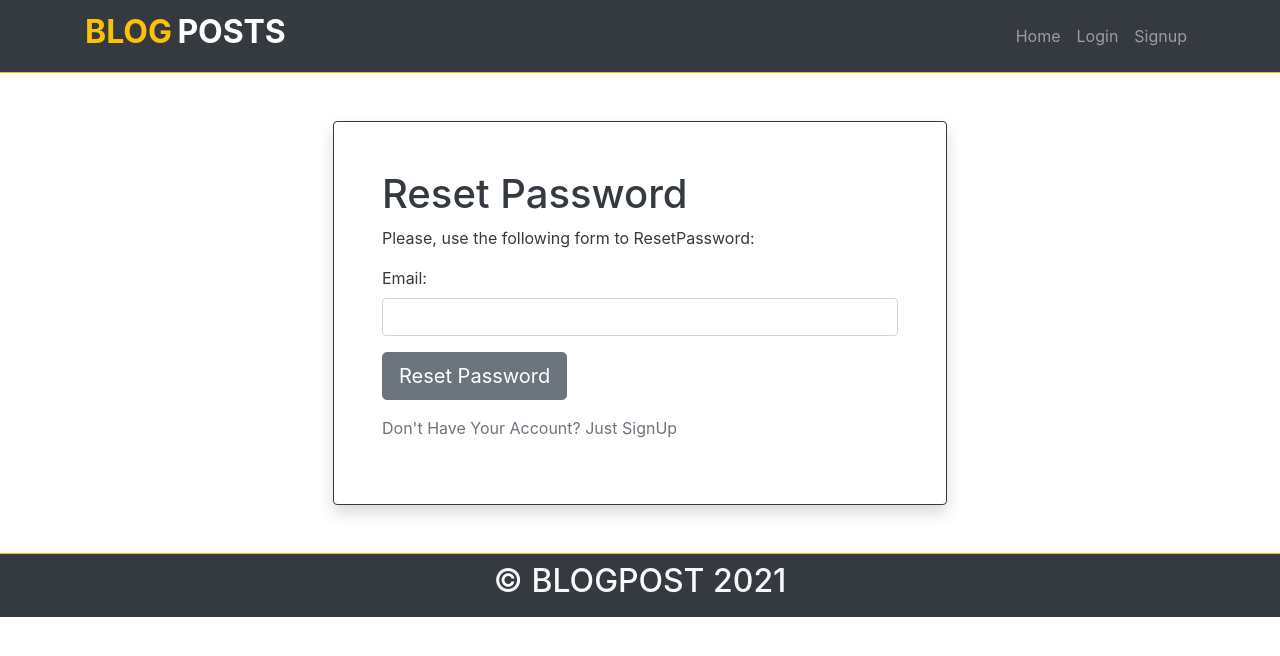
After one commit to bibekgupta3333/blogging_system, a Django app: page /accounts/reset/ in a window 1280 px wide. The commit adds this page. Shown: the top 656 px of the page. Run offline with Django 3.2, Linux system fonts and the light colour scheme; parts of the project's set-up code (start-up, migrations or seed data) failed here and were passed over; some libraries are stand-ins or nearby versions.

Commit message:
✨ added password reset functionality with html

```diff
--- a/blogging_system/accounts/forms.py
+++ b/blogging_system/accounts/forms.py
@@ -54,3 +54,32 @@ class SignUpForm(forms.ModelForm):
         if cd["password"] != cd["password2"]:
             raise forms.ValidationError("Password don't match.")
         return cd["password2"]
+
+
+class EmailForm(forms.Form):
+    email = forms.EmailField()
+
+    def __init__(self, *args, **kwargs):
+        super().__init__(*args, **kwargs)
+        for key in self.fields:
+            self.fields[key].widget.attrs.update({"class": "form-control"})
+
+
+class PasswordResetForm(forms.Form):
+    password = forms.CharField(label="Password", widget=forms.PasswordInput)
+    password2 = forms.CharField(label="Password Re", widget=forms.PasswordInput)
+
+    class Meta:
+        model = User
+        fields = ("password", "password2")
+
+    def __init__(self, *args, **kwargs):
+        super().__init__(*args, **kwargs)
+        for key in self.fields:
+            self.fields[key].widget.attrs.update({"class": "form-control"})
+
+    def clean_password2(self):
+        cd = self.cleaned_data
+        if cd["password"] != cd["password2"]:
+            raise forms.ValidationError("Password don't match.")
+        return cd["password2"]
--- a/blogging_system/accounts/urls.py
+++ b/blogging_system/accounts/urls.py
@@ -9,4 +9,6 @@ urlpatterns = [
     path("edit/", views.EditView.as_view(), name="edit"),
     path("logout/", views.UserLogoutView.as_view(), name="logout"),
     path("activate/<uidb64>/<token>/", views.ActivateView.as_view(), name="activate"),
+    path("reset/", views.ResetPasswordTokenView.as_view(), name="reset_password_initiate"),
+    path("reset/<str:token>/", views.ResetPasswordView.as_view(), name="reset_password"),
 ]
--- a/blogging_system/accounts/views.py
+++ b/blogging_system/accounts/views.py
@@ -1,11 +1,9 @@
-from .models import Profile
+from .models import Profile, ResetToken
 from django.urls import reverse
 from django.contrib import messages
 from django.http import HttpResponse
 from django.views.generic import View
 from django.core.mail import EmailMessage
-from django.contrib.auth.models import User
-from django.contrib.auth.models import User
 from django.contrib.auth.models import User
 from .tokens import account_activation_token
 from django.shortcuts import render, redirect
@@ -189,3 +187,67 @@ class UserLogoutView(View):
         logout(request)
         messages.success(request, " You have Successfully logout from account")
         return redirect("accounts:login")
+
+from .forms import EmailForm ,PasswordResetForm
+from .models import ResetToken
+import uuid
+class ResetPasswordTokenView(View):
+
+    def get(self,request):
+        return render(request,"accounts/reset_initate.html",{"form":EmailForm()})
+
+    def post(self,request):
+        form=EmailForm(request.POST)
+        email_valid=form.is_valid()
+        if not email_valid:
+            messages.error(request, "Email is not valid")
+            return redirect("accounts:reset_password_initiate")
+        email=form.cleaned_data["email"]
+        email_exist=User.objects.filter(email=email).exists()
+        if not email_exist:
+            messages.error(request, "Email not found please sign up")
+            return redirect("accounts:reset_password_initiate")
+        token=ResetToken(token=str(uuid.uuid4()),email=email)
+        token.save()
+        user=User.objects.filter(email=email).first()
+        mail_subject = "Reset Your Password."
+        message = render_to_string(
+            "activate_reset_password.html",
+            {
+                "user": user,
+                "domain": get_current_site(request).domain,
+                "token": token.token,
+            },
+        )
+        email = EmailMessage(mail_subject, message, to=[email])
+        email.send()
+        messages.success(request, "Please check your mail to reset your account")
+        return redirect("accounts:login")
+
+
+class ResetPasswordView(View):
+
+    def get(self,request,token):
+        return render(request,"accounts/password_reset.html",{"form":PasswordResetForm()})
+
+    def post(self,request,token):
+        form=PasswordResetForm(request.POST)
+        password_valid=form.is_valid()
+        if not password_valid:
+            messages.error(request, "Both password does not match")
+            return redirect("accounts:login")
+        token=ResetToken.objects.filter(token=token)
+        if not token.exists():
+            messages.error(request, "Token is invalid")
+            return redirect("accounts:login")
+        if token.first().used:
+            messages.error(request, "Token used already!")
+            return redirect("accounts:login")
+        reset_token=token.first()
+        reset_token.used=True
+        user= User.objects.filter(email=reset_token.email).first()
+        user.set_password(form.cleaned_data["password"])
+        user.save()
+        reset_token.save()
+        messages.success(request, "Password reset successful")
+        return redirect("accounts:login")
--- a/blogging_system/templates/accounts/login.html
+++ b/blogging_system/templates/accounts/login.html
@@ -20,9 +20,14 @@
             />
           </p>
         </form>
+
         <p>
           <a class="text-muted" href="{% url 'accounts:signup' %}"
             >Don't Have Your Account? Just SignUp</a
+          >
+<br>
+          <a class="text-muted" href="{% url 'accounts:reset_password_initiate' %}"
+            >Password Forgotten? Just Reset Password</a
           >
         </p>
       </div>
--- /dev/null
+++ b/blogging_system/templates/accounts/reset_initate.html
@@ -0,0 +1,35 @@
+{% extends 'base.html' %} {% block title %} Reset Password {% endblock %}
+{% block content %}
+{% include 'partials/alert.html' %}
+<div class="row">
+  <div class="container">
+    <div
+      class="col-md-8 mt-3 mx-auto justify-content-center align-items-center"
+    >
+      <div class="m-5 shadow p-5 text-dark border border-dark rounded">
+        <h1>Reset Password </h1>
+        <p>Please, use the following form to ResetPassword:</p>
+
+        <form method="post">
+          {% csrf_token %} {{ form.as_p }}
+          <p>
+            <input
+              class="btn btn-secondary btn-lg"
+              type="submit"
+              value="Reset Password"
+            />
+          </p>
+
+        </form>
+        <p>
+          <a class="text-muted" href="{% url 'accounts:signup' %}">
+          Don't Have Your Account? Just SignUp
+            </a>
+        </p>
+      </div>
+      </div>
+    </div>
+  </div>
+</div>
+
+{% endblock %}
--- a/blogging_system/templates/activate_email.html
+++ b/blogging_system/templates/activate_email.html
@@ -1,4 +1,4 @@
 {% autoescape off %} Hi {{ user.username }}, Please click on the link to confirm
 your registration, http://{{ domain }}/accounts/activate/{{uid}}/{{token}}/
-<br />
+
 {% endautoescape %}
--- /dev/null
+++ b/blogging_system/templates/activate_reset_password.html
@@ -0,0 +1,5 @@
+{% autoescape off %}
+Hi {{ user.username }}, Please click on the link to reset password, http://{{ domain }}/accounts/reset/{{token}}/
+
+BlogPosts
+{% endautoescape %}
```
Also changed, not shown: blogging_system/accounts/admin.py (+7 -1 lines), blogging_system/accounts/models.py (+9 -0 lines), blogging_system/templates/accounts/password_reset.html (added, +29 -0 lines), blogging_system/accounts/migrations/0002_resettoken.py (added), blogging_system/db.sqlite3.
